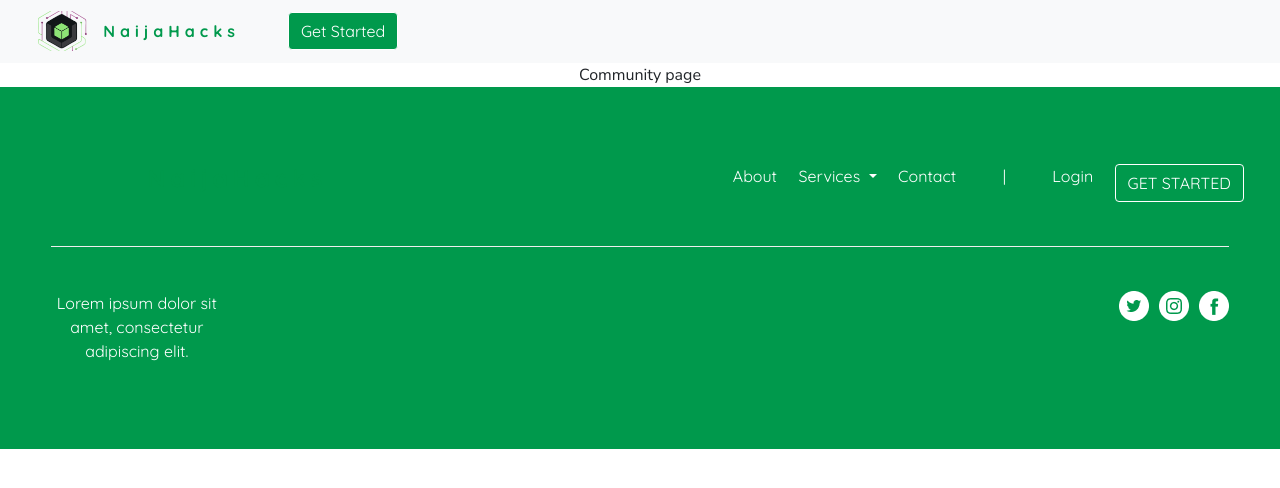
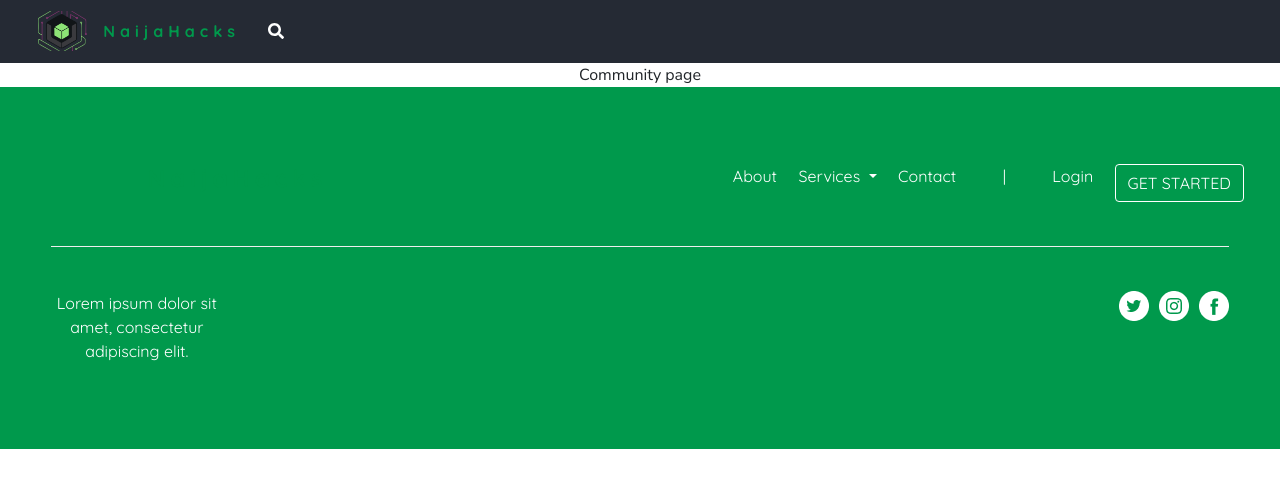
Before and after one commit to tfaniyan/community.naijahacks.com, a React (Create React App) app: page /community in a window 1280 px wide. Shown: the top 488 px of the page. Built offline with nearby package versions, Linux system fonts and the light colour scheme.

Commit message:
feat/implement fontawesome icon to use across app

```diff
--- a/src/App.js
+++ b/src/App.js
@@ -4,8 +4,7 @@ import "bootstrap";
 import "bootstrap/dist/css/bootstrap.css";
 import "./index.css";
 import "./App.css";
-
-
+import './fontawesome';
 
 import Home from "./Pages/Home";
 import SignUp from "./Pages/SignUp";
--- a/src/Pages/Community/Community.css
+++ b/src/Pages/Community/Community.css
@@ -0,0 +1,11 @@
+.search-btn {
+    background: none;
+    border: 0;
+    outline: 0 none;
+}
+
+/* #009 */
+
+.portal-bg {
+    background: #252A34;
+}
--- a/src/Pages/Community/Community.tsx
+++ b/src/Pages/Community/Community.tsx
@@ -1,12 +1,17 @@
 import React from "react";
 import logo from "../../img/favicon.png";
+import "./Community.css";
 import { Nav, Navbar, Form, Button } from "react-bootstrap";
+
+// import your fontawesome
+import { FontAwesomeIcon } from "@fortawesome/react-fontawesome";
 
 const Community = props => {
 
   return (
     <>
-    <Navbar bg="light" variant="light">
+    <header>
+      <Navbar className="portal-bg">
         <Navbar.Brand href="/">
           <img src={logo} style={{ height: "40px" }} alt="NaijaHack-logo" />
         </Navbar.Brand>
@@ -16,16 +21,21 @@ const Community = props => {
         <Navbar.Toggle />
 
         <Form inline>
-          <Nav.Link />
+          {/* <Nav.Link />
+          <FontAwesomeIcon icon="search" className="text-white btn search-btn" />
+          </Nav.Link> */}
           <Button
             type="submit "
-            className="btn btn-default get-started-btn"
+            className="search-btn"
             href="/signup"
+            style={{background: 'none', border: 0, outline: '0 none' }}
           >
-            Get Started
+            <FontAwesomeIcon icon="search" />
           </Button>
         </Form>
       </Navbar>
+    </header>
+
     <section>
 
     </section>
--- /dev/null
+++ b/src/fontawesome.js
@@ -0,0 +1,32 @@
+/**
+ * TODO: How to use fontawesome with react
+ * 1. All fontawesome icons needed can be added here, then import this file
+ * to component that need any of the icons to consume it.
+ * 2. Check Pages/Community/community.tsx file for a sample.
+ * 3. Visit https://fontawesome.com/icons to pick icons you need
+ * 4. Follow https://scotch.io/tutorials/using-font-awesome-5-with-react#toc-using-icons-from-specific-packages
+ * to understand how to use fontawesome icons with react
+ */
+
+//import fontawesome library
+import { library } from '@fortawesome/fontawesome-svg-core';
+
+// import your icons
+import { faSearch } from '@fortawesome/free-solid-svg-icons';
+import { faCheckCircle } from '@fortawesome/free-regular-svg-icons';
+import {
+    faGithubAlt,
+    faGoogle,
+    faFacebook,
+    faTwitter
+  } from '@fortawesome/free-brands-svg-icons';
+
+library.add(
+    faSearch,
+    faCheckCircle,
+    faGithubAlt,
+    faGoogle,
+    faFacebook,
+    faTwitter
+  // more icons go here
+);
```
